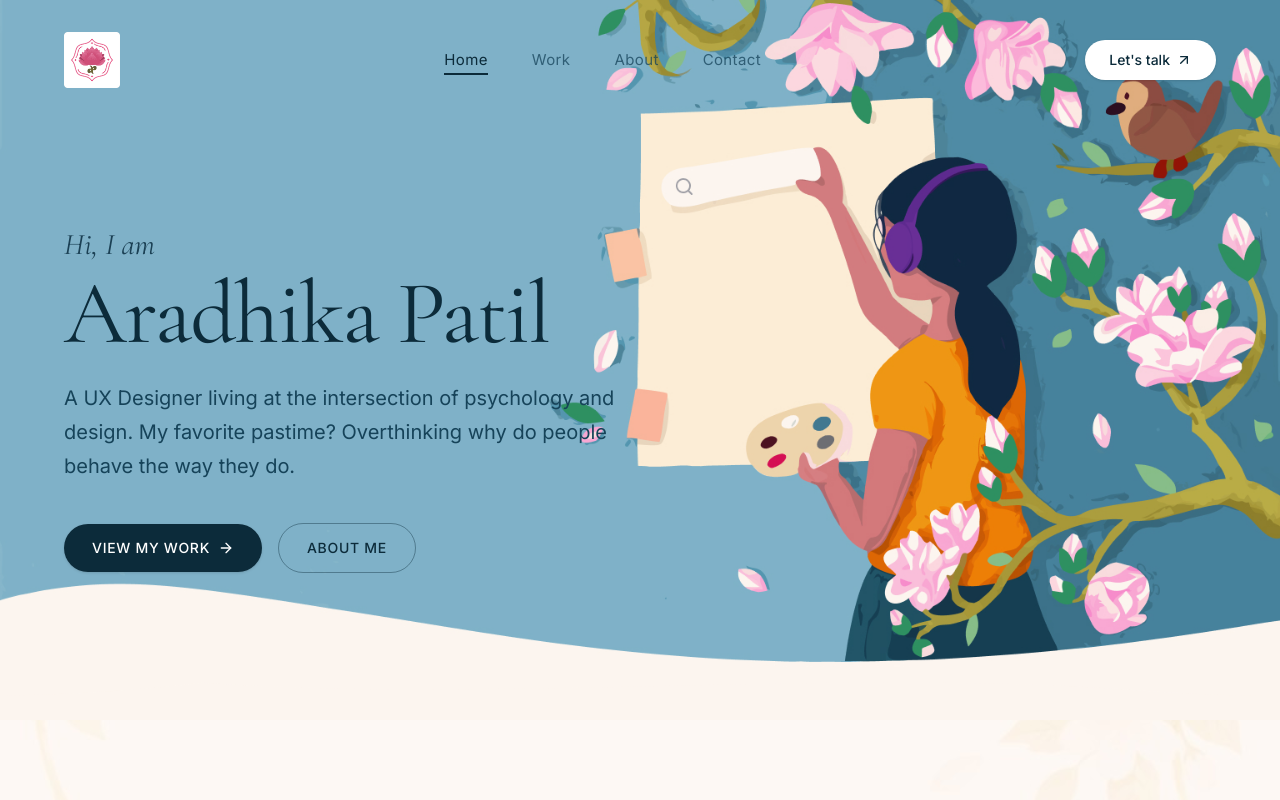
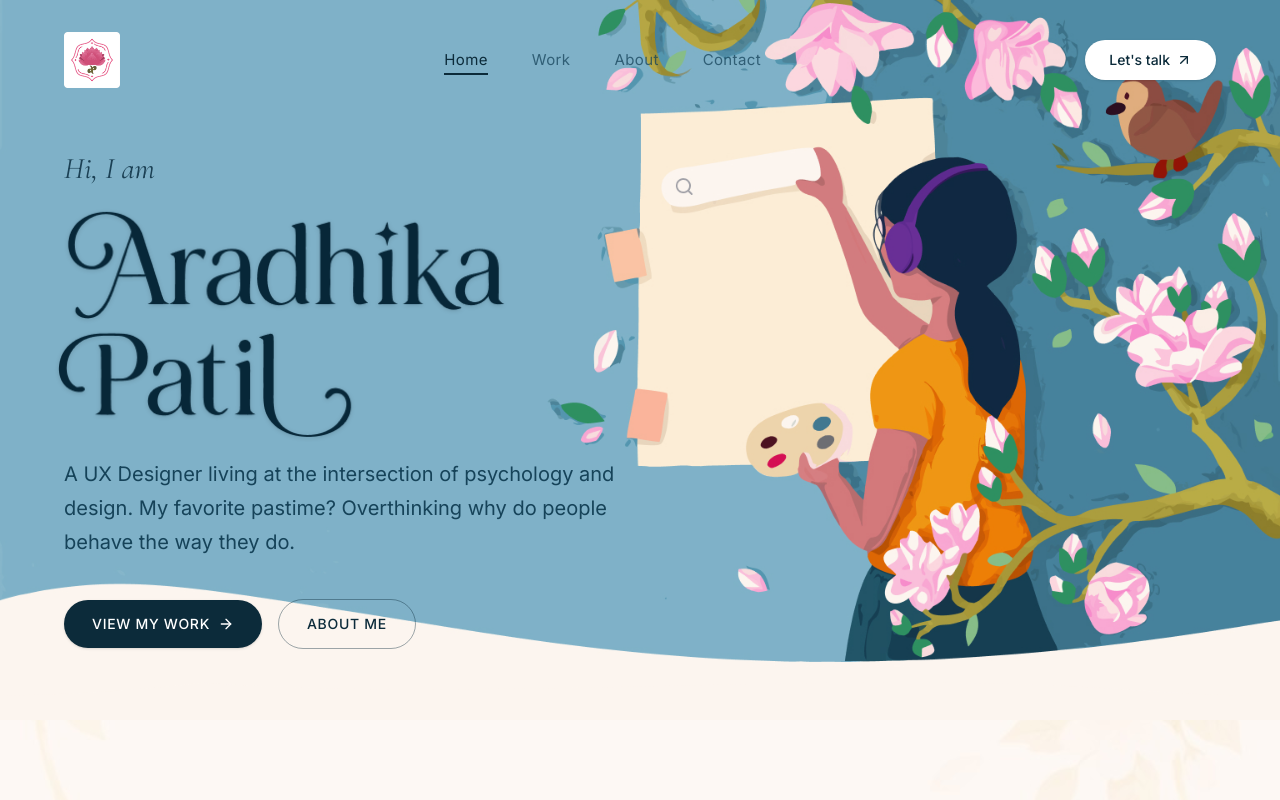
Before and after one commit to aradhikapatil838-crypto/Aradhika-Patil-portfolio, a React (Vite) app: page / in a window 1280 px wide. Shown: the top 800 px of the page. Built offline with nearby package versions, Linux system fonts and the light colour scheme; a web font is replaced by a local one.

Commit message:
Restore original 'My name is ara patil.png' graphic in Hero section

```diff
--- a/src/components/Hero.jsx
+++ b/src/components/Hero.jsx
@@ -20,10 +20,14 @@ export default function Hero() {
             Hi, I am
           </p>
 
-          {/* 1. Large Aradhika Patil Display Name Heading (Cormorant Garamond Serif) */}
-          <h1 className="heading-editorial-h1 text-[#0C2B3A] mb-4 sm:mb-6">
-            Aradhika Patil
-          </h1>
+          {/* 1. Large Aradhika Patil Display Name Graphic */}
+          <div className="mb-3 sm:mb-4 lg:mb-5">
+            <img
+              src="/My name is ara patil.png"
+              alt="Aradhika Patil"
+              className="w-full max-w-[300px] sm:max-w-[440px] md:max-w-[520px] lg:max-w-[580px] xl:max-w-[620px] h-auto object-contain pointer-events-none select-none drop-shadow-sm -ml-1 sm:-ml-2"
+            />
+          </div>
 
           {/* 3. Subtitle / Bio Paragraph */}
           <p className="font-sans-body text-base sm:text-lg lg:text-xl text-[#164359] font-normal leading-[1.7] max-w-md sm:max-w-xl mb-8 sm:mb-10">
```
